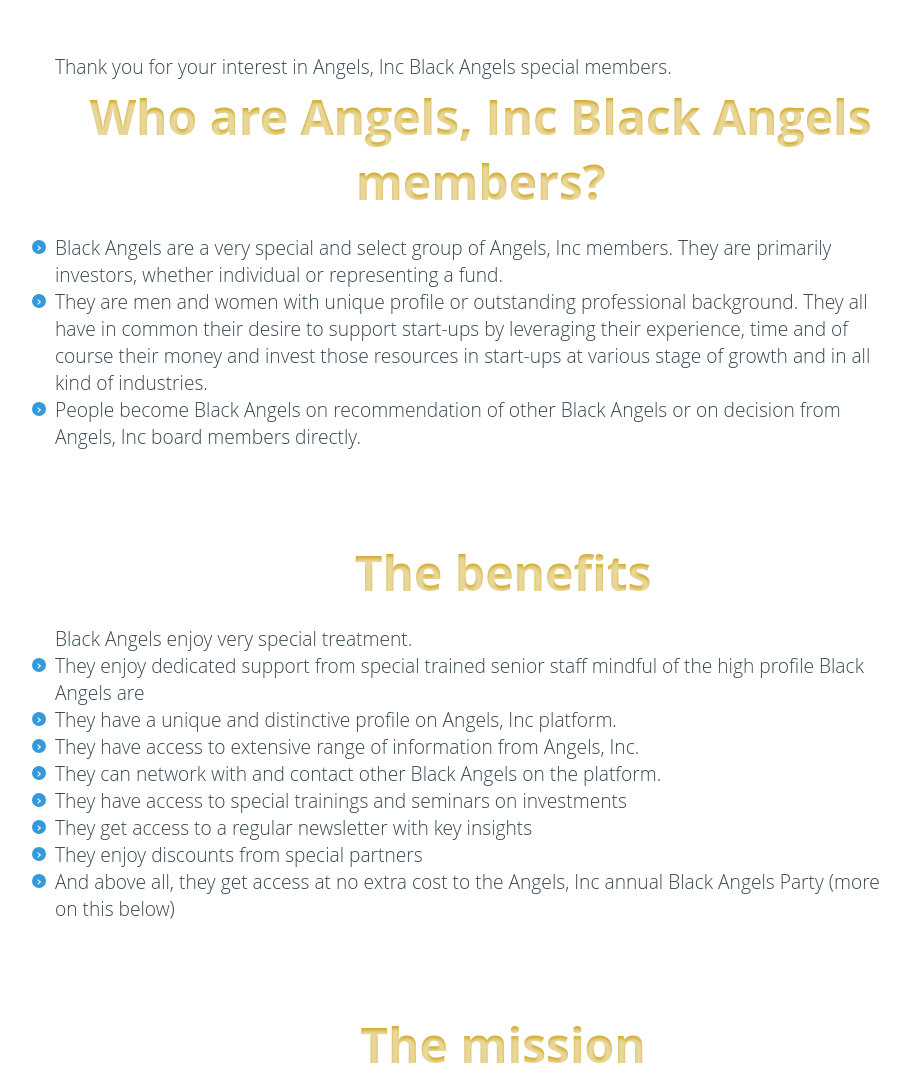
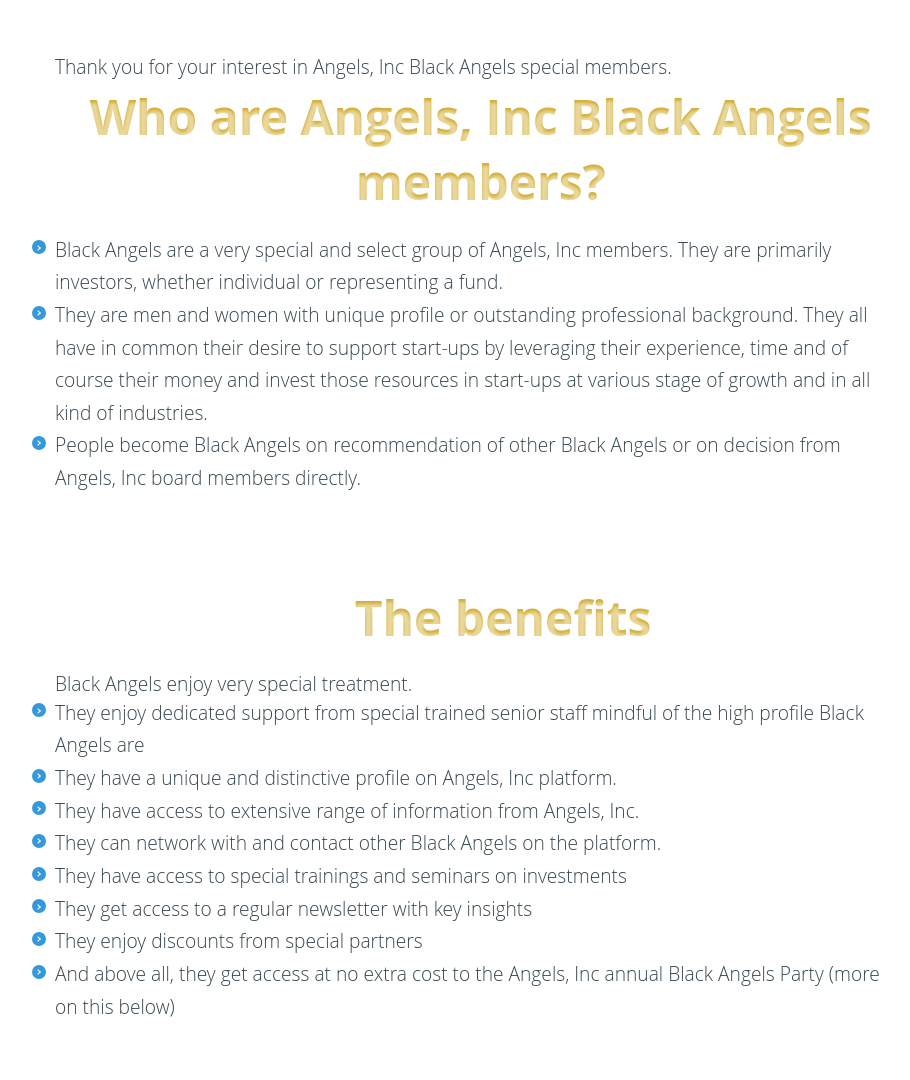
Before and after one commit to angels-Inc/black-static, a plain HTML site: page index.html in a window 1280 px wide. Shown: the part 704-1784 px from the top of the page, without its empty margins (137-1047 px from the left). Drawn offline with Linux system fonts and the light colour scheme.

Commit message:
Fixed sone line height too small especially on Windows Edge.

```diff
--- a/index.css
+++ b/index.css
@@ -63,6 +63,15 @@
 {
 	background: white;
 }
+
+/*
+html
+{
+	line-height: 1.15;
+	-ms-text-size-adjust: 100%;
+	-webkit-text-size-adjust: 100%;
+}
+ */
 
 .is-open
 {
@@ -419,9 +428,6 @@ main section:last-of-type
 	/* Must be equal to the height of the footer */
 	margin-bottom: 267px;
 	margin-top: 0px;
-/*
-	padding-top: 100px !important;
- */
 	background: white;
 	padding: 80px 0px;
 	-webkit-box-shadow: 0 24px 20px -20px #002;
@@ -976,9 +982,6 @@ img.bapVideo
 	stroke-dasharray: 240;
 	stroke-dashoffset: 480;
 	stroke: #42A5F5;
-/*
-	stroke: #fff;
- */
 	-webkit-transform: translateY(0);
 	   -moz-transform: translateY(0);
 	        transform: translateY(0);
@@ -1008,6 +1011,7 @@ img.bapVideo
 .list li
 {
 	position: relative;
+	line-height: 170%;
 }
 
 .list li::after,
```
